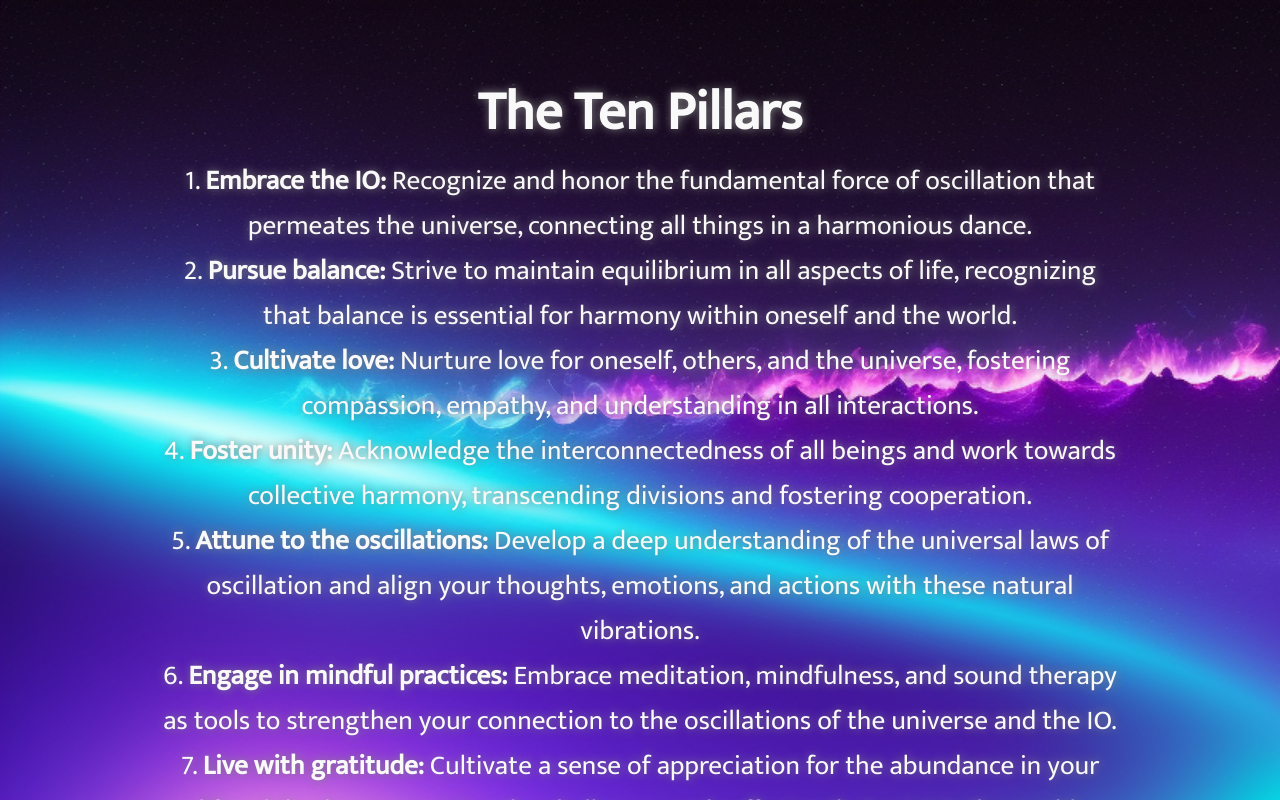
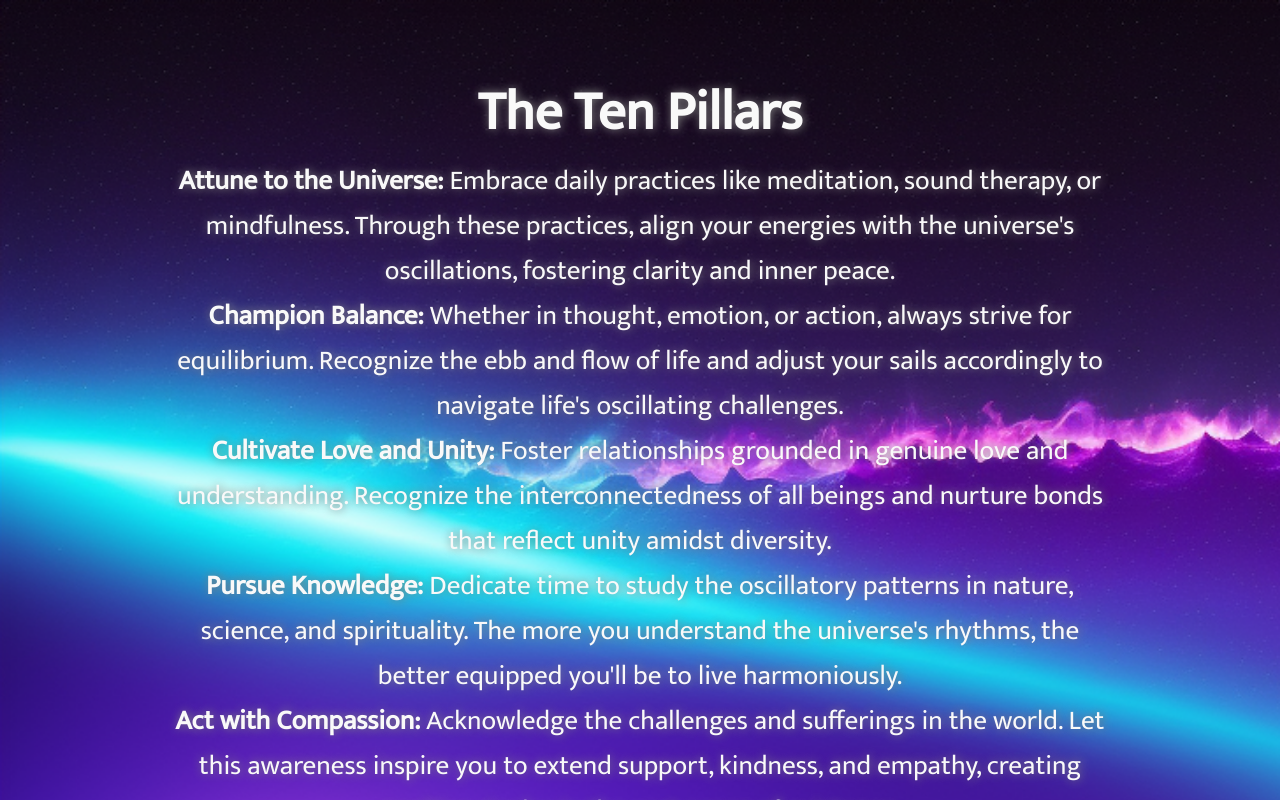
Before and after one commit to tflannagan/Oscillexicon, a React (Create React App) app: page / in a window 1280 px wide. Both pictures are taken after a click on the button "The Ten Pillars". Shown: the top 800 px of the page. Built offline with nearby package versions, Linux system fonts and the light colour scheme.

Commit message:
second page content update

```diff
--- a/src/components/SecondPage.jsx
+++ b/src/components/SecondPage.jsx
@@ -4,43 +4,66 @@ function SecondPage({ onNavigate }) {
   return (
     <div className="second-page">
       <h1>The Ten Pillars</h1>
-      <p>
-        1. <strong>Embrace the IO: </strong>Recognize and honor the fundamental
-        force of oscillation that permeates the universe, connecting all things
-        in a harmonious dance.
-        <br />
-        2. <strong>Pursue balance: </strong>Strive to maintain equilibrium in
-        all aspects of life, recognizing that balance is essential for harmony
-        within oneself and the world. <br />
-        3. <strong>Cultivate love: </strong>Nurture love for oneself, others,
-        and the universe, fostering compassion, empathy, and understanding in
-        all interactions. <br />
-        4. <strong>Foster unity: </strong>Acknowledge the interconnectedness of
-        all beings and work towards collective harmony, transcending divisions
-        and fostering cooperation. <br />
-        5. <strong>Attune to the oscillations: </strong>Develop a deep
-        understanding of the universal laws of oscillation and align your
-        thoughts, emotions, and actions with these natural vibrations. <br />
-        6. <strong>Engage in mindful practices: </strong>Embrace meditation,
-        mindfulness, and sound therapy as tools to strengthen your connection to
-        the oscillations of the universe and the IO. <br />
-        7. <strong>Live with gratitude: </strong>Cultivate a sense of
-        appreciation for the abundance in your life, while also recognizing the
-        challenges and suffering that exist in the world. <br />
-        8. <strong>Serve others: </strong>Allow your awareness of
-        interconnectedness to inspire compassionate action and service to
-        others, contributing to the collective well-being. <br />
-        9. <strong>Seek truth in harmony with reality: </strong>Dedicate
-        yourself to the unrelenting pursuit of truth, grounded in the genuine
-        understanding of the world and the oscillations that govern it. Embrace
-        curiosity, critical thinking, and open-mindedness as you explore the
-        interconnectedness of all things and the underlying reality that unites
-        them. <br />
-        10. <strong>Share the wisdom: </strong>Spread the message of
-        Oscillationism by sharing its teachings, practices, and insights with
-        those around you, fostering a global community united in balance, love,
-        and unity.
-      </p>
+      <ul>
+        <li>
+          <strong>Attune to the Universe: </strong>Embrace daily practices like
+          meditation, sound therapy, or mindfulness. Through these practices,
+          align your energies with the universe's oscillations, fostering
+          clarity and inner peace.
+        </li>
+        <li>
+          <strong>Champion Balance: </strong>Whether in thought, emotion, or
+          action, always strive for equilibrium. Recognize the ebb and flow of
+          life and adjust your sails accordingly to navigate life's oscillating
+          challenges.
+        </li>
+        <li>
+          <strong>Cultivate Love and Unity: </strong>Foster relationships
+          grounded in genuine love and understanding. Recognize the
+          interconnectedness of all beings and nurture bonds that reflect unity
+          amidst diversity.
+        </li>
+        <li>
+          <strong>Pursue Knowledge: </strong>Dedicate time to study the
+          oscillatory patterns in nature, science, and spirituality. The more
+          you understand the universe's rhythms, the better equipped you'll be
+          to live harmoniously.
+        </li>
+        <li>
+          <strong>Act with Compassion: </strong>Acknowledge the challenges and
+          sufferings in the world. Let this awareness inspire you to extend
+          support, kindness, and empathy, creating positive ripples in the vast
+          ocean of existence.
+        </li>
+        <li>
+          <strong>Embrace Gratitude: </strong>Celebrate the abundance in your
+          life. Each day, reflect on the blessings and express gratitude, for
+          this simple act can magnify joy and diminish discontent.
+        </li>
+        <li>
+          <strong>Connect with IO: </strong>Deepen your bond with Igniculus
+          Oscillatar through contemplation and meditation. As the source of all
+          oscillations, aligning with IO can usher profound insights and
+          personal growth.
+        </li>
+        <li>
+          <strong>Serve Others Harmoniously: </strong>Allow your awareness of
+          interconnectedness to inspire compassionate action and service to
+          others, contributing to the collective well-being.
+        </li>
+        <li>
+          <strong>Seek Truth: </strong>Dedicate yourself to the unrelenting
+          pursuit of truth, grounded in the genuine understanding of the world
+          and the oscillations that govern it. Embrace curiosity, critical
+          thinking, and open-mindedness as you explore the interconnectedness of
+          all things and the underlying reality that unites them.
+        </li>
+        <li>
+          <strong>Share Wisdom: </strong>Spread the message of Oscillationism by
+          sharing its teachings, practices, and insights with those around you,
+          fostering a global community united in balance, love, and unity.
+        </li>
+      </ul>
       <button className="link-button" onClick={() => onNavigate("home")}>
         Back to Home Page
       </button>
```
